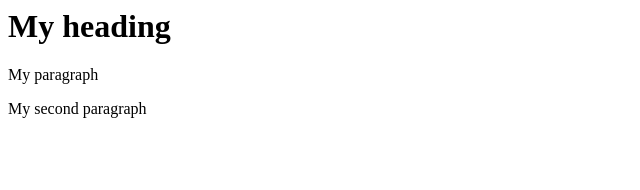
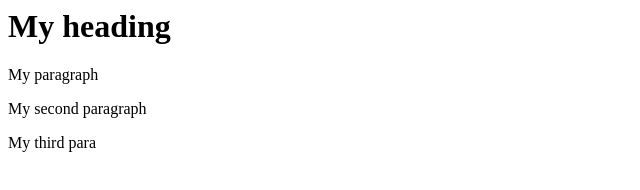
Before and after one commit to CeeBeeUK/my-site, a plain HTML site: page index.html in a window 1280 px wide. Shown: the whole page, without its empty margins (0-640 px from the left). Drawn offline with Linux system fonts and the light colour scheme.

Commit message:
third para live

```diff
--- a/index.html
+++ b/index.html
@@ -6,5 +6,6 @@
   <h1>My heading</h1>
   <p>My paragraph</p>
   <p>My second paragraph</p>
+  <p>My third para</p>
 </body>
 </html>
```
